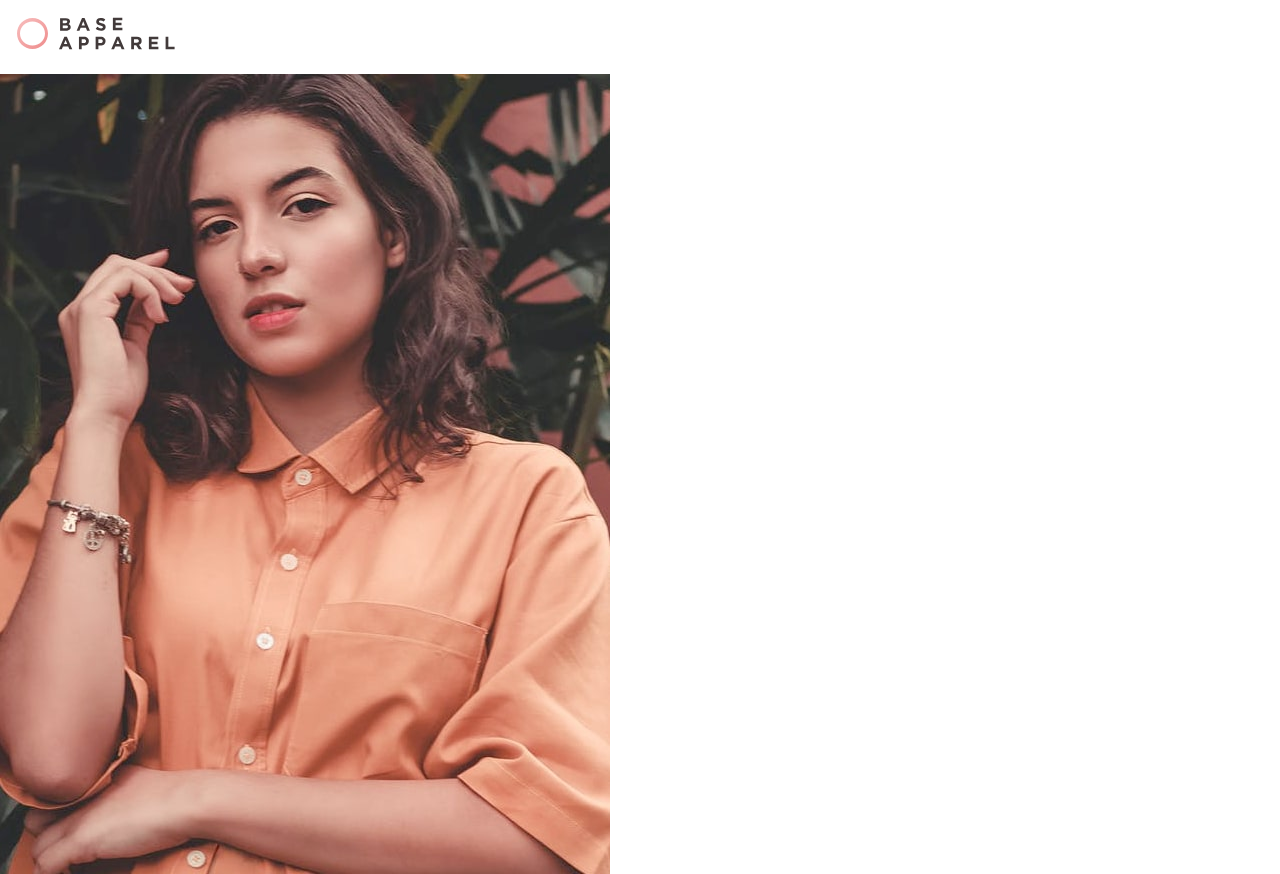
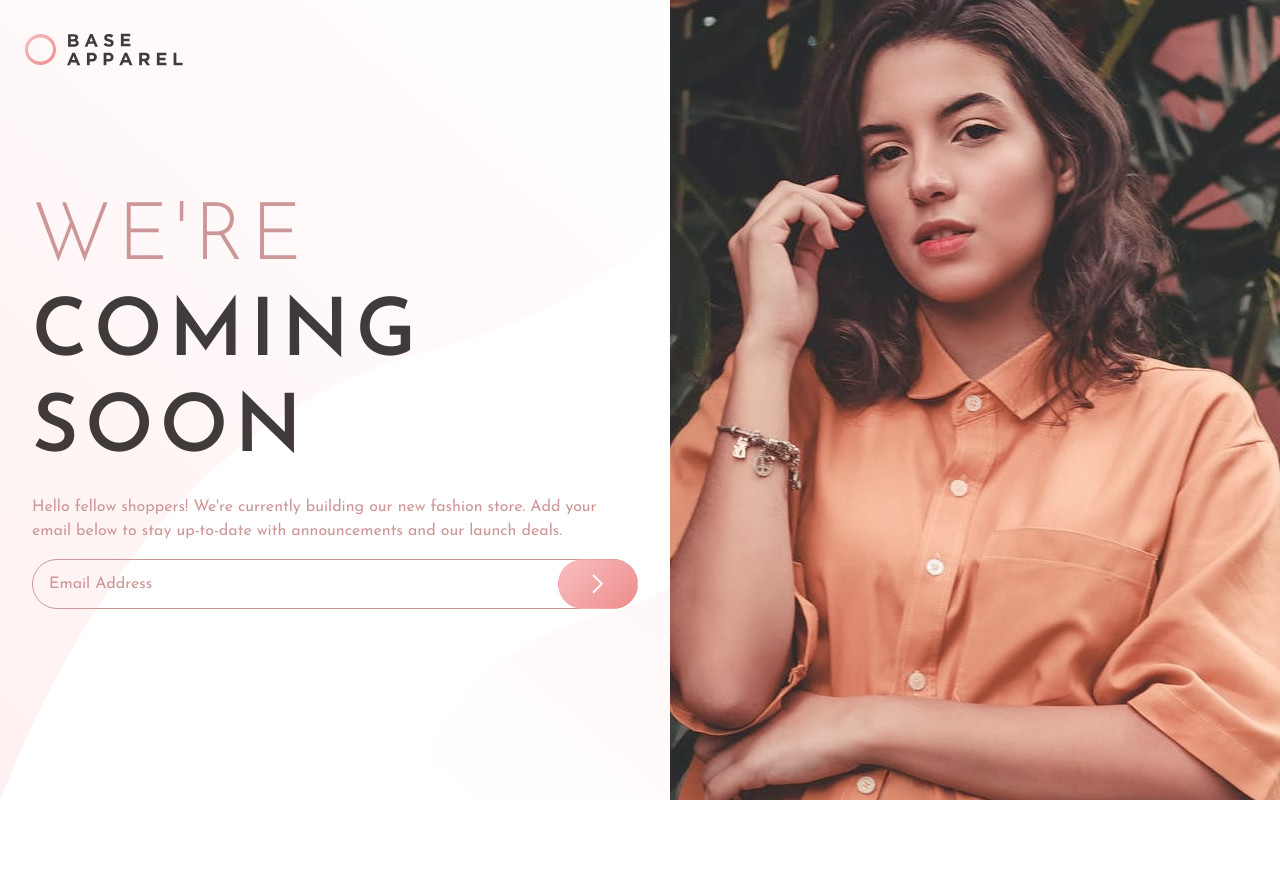
Before and after one commit to davinaleong/fem-base-apparel-coming-soon-page, a website built with Vite: page index.html in a window 1280 px wide. Shown: the top 874 px of the page. After the commit the page ends 800 px from the top, so only its background shows below. Built offline with nearby package versions, Linux system fonts and the light colour scheme.

Commit message:
Done with coming soon page

```diff
--- a/index.html
+++ b/index.html
@@ -24,30 +24,31 @@
 
     <script src="./scripts/main.js"></script>
   </head>
-  <body class="text-primary-300">
+  <body class="body-base | text-primary-300">
     <header class="primary-header">
+      <div class="container">
         <a href="#" class="btn btn-brand">
           <img src="./images/logo.svg" alt="" aria-label="Base Apparel Home" />
         </a>
+      </div>
     </header>
-    <main class="primary-content">
     <img
       src="./images/hero-mobile.jpg"
       alt=""
-        class="card__header | d-mobile"
+      class="primary-image | d-mobile"
     />
     <img
       src="./images/hero-desktop.jpg"
       alt=""
-        class="card__header | d-desktop"
+      class="primary-image | d-desktop"
     />
-
+    <main class="primary-content">
       <div class="container container-base">
-        <h1 class="primary-heading | text-primary-900 fz-900 lh-300 ls-400 tt-uppercase fw-semi-bold m-f-b-400">
+        <h1 class="primary-heading | text-primary-900 lh-300 ls-400 tt-uppercase fw-semi-bold">
           <span class="fw-light text-primary-300">We're</span><br />Coming<br />Soon
         </h1>
 
-        <p class="m-v-b-400">
+        <p>
           Hello fellow shoppers! We're currently building our new fashion store.
           Add your email below to stay up-to-date with announcements and our
           launch deals.
--- a/styles/main.css
+++ b/styles/main.css
@@ -121,7 +121,7 @@
 
   --transition: all 0.3s ease-in-out;
 
-  --container-width: 1200px;
+  --container-width: 800px;
   --header-height: 74px;
   --hero-image-height: 250px;
 }
@@ -154,6 +154,10 @@ body {
   place-items: center;
 }
 
+.body-base {
+  position: relative;
+}
+
 @media screen and (min-width: 45.625em) {
   .body-grid {
     padding-block: var(--size-v-600);
@@ -219,9 +223,9 @@ b {
 }
 
 .container-base {
+  --container-padding: var(--size-f-600);
+
   padding-block: var(--size-f-400);
-  background-image: var(--clr-primary-gradient-200);
-  background-size: cover;
   text-align: center;
   min-height: calc(100vh - var(--header-height) - var(--hero-image-height));
 }
@@ -359,21 +363,39 @@ a:where(:hover, :focus, :focus-visible) {
   box-shadow: 0.3em 0.5em 1em 0 hsl(0, 36%, 75%);
 }
 
-@media (min-width: 48em) {
-  .body-flex {
+@media (min-width: 64.063em) {
+  .body-base {
+    display: flex;
+    min-height: 100vh;
+  }
+
+  .container-base {
     display: flex;
     flex-direction: column;
+    gap: var(--size-v-400);
     justify-content: center;
-  }
-
-  .container-base {
     text-align: left;
+    min-height: 100%;
   }
 }
 
 /** Content - Layout **/
 .primary-header {
-  padding: var(--size-v-400);
+  padding-block: var(--size-v-400);
+}
+
+.primary-heading {
+  font-size: clamp(3rem, 5vw + 1rem, 6rem);
+}
+
+.primary-content {
+  background-size: cover;
+  background-repeat: no-repeat;
+  background-image: var(--clr-primary-gradient-200);
+}
+
+.primary-image.d-mobile {
+  width: 100%;
 }
 
 .input-group {
@@ -411,6 +433,23 @@ a:where(:hover, :focus, :focus-visible) {
   display: grid;
 }
 
+@media (min-width: 64.063em) {
+  .primary-header {
+    position: absolute;
+    top: 1rem;
+    left: 1rem;
+  }
+
+  .primary-content {
+    order: -1;
+    background-image: url("./../images/bg-pattern-desktop.svg");
+  }
+
+  .primary-image.d-desktop {
+    aspect-ratio: 610/800;
+    object-fit: cover;
+  }
+}
 /** Content - End **/
 
 /** Utility **/
```
Lines whose indentation alone changed are shown as unchanged.
